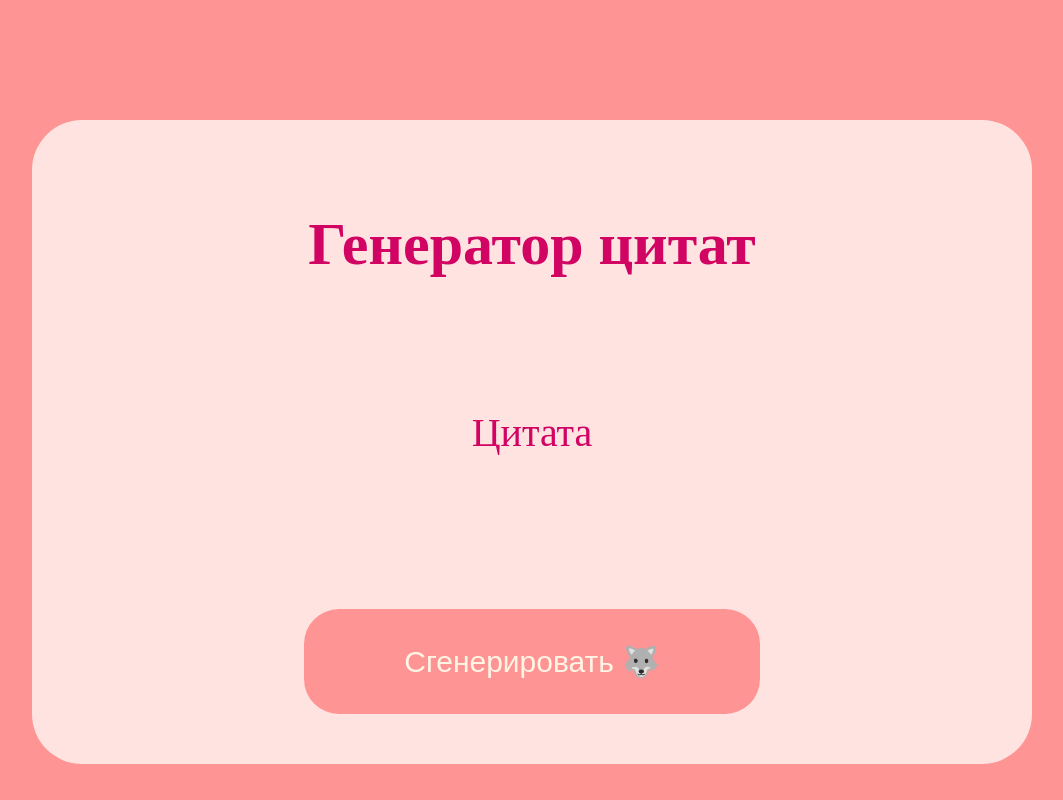
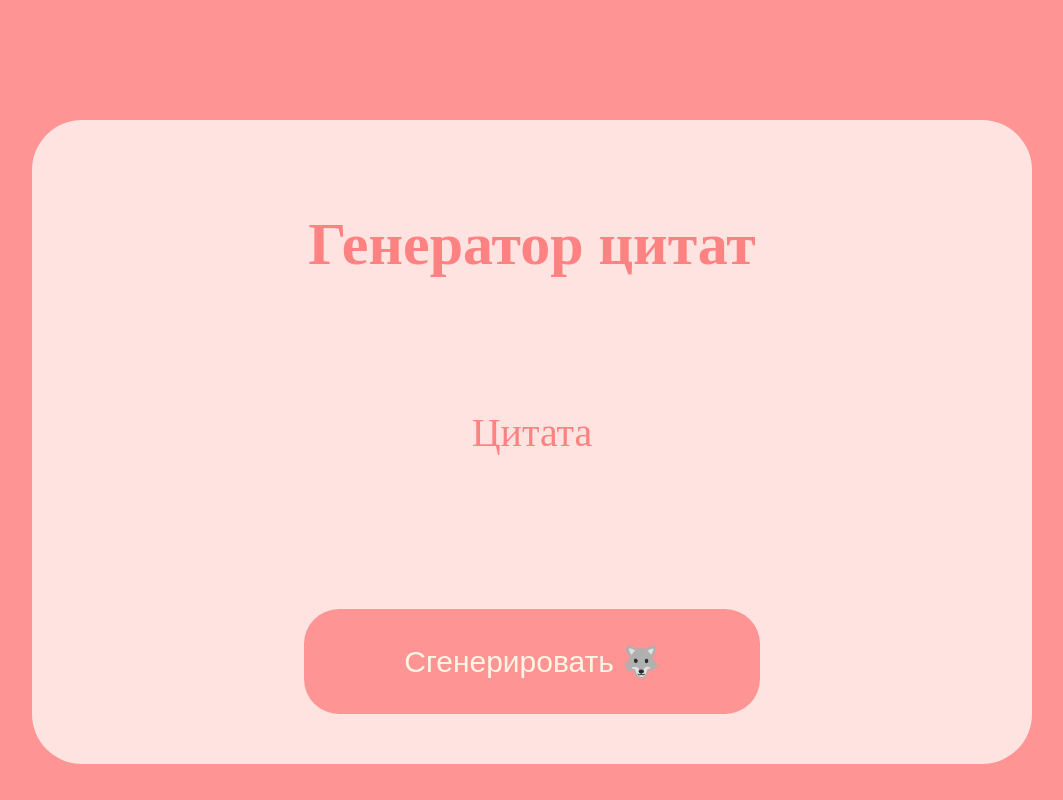
Before and after one commit to lacriman/Random-Quote-Generator, a plain HTML site: page index.html in a window 1280 px wide. Shown: the whole page, without its empty margins (108-1171 px from the left). Drawn offline with Linux system fonts and the light colour scheme.

Commit message:
Update style.css

```diff
--- a/style.css
+++ b/style.css
@@ -16,7 +16,7 @@ body {
 
 h1 {
    font-size: 60px;
-   color: #D10363;
+   color: #fe8282;
 }
 
 #quote {
@@ -25,7 +25,7 @@ h1 {
    height: 110px;
    text-align: center;
    align-items: center;
-   color: #D10363;
+   color: #fe8282;
 }
 
 button {
```
